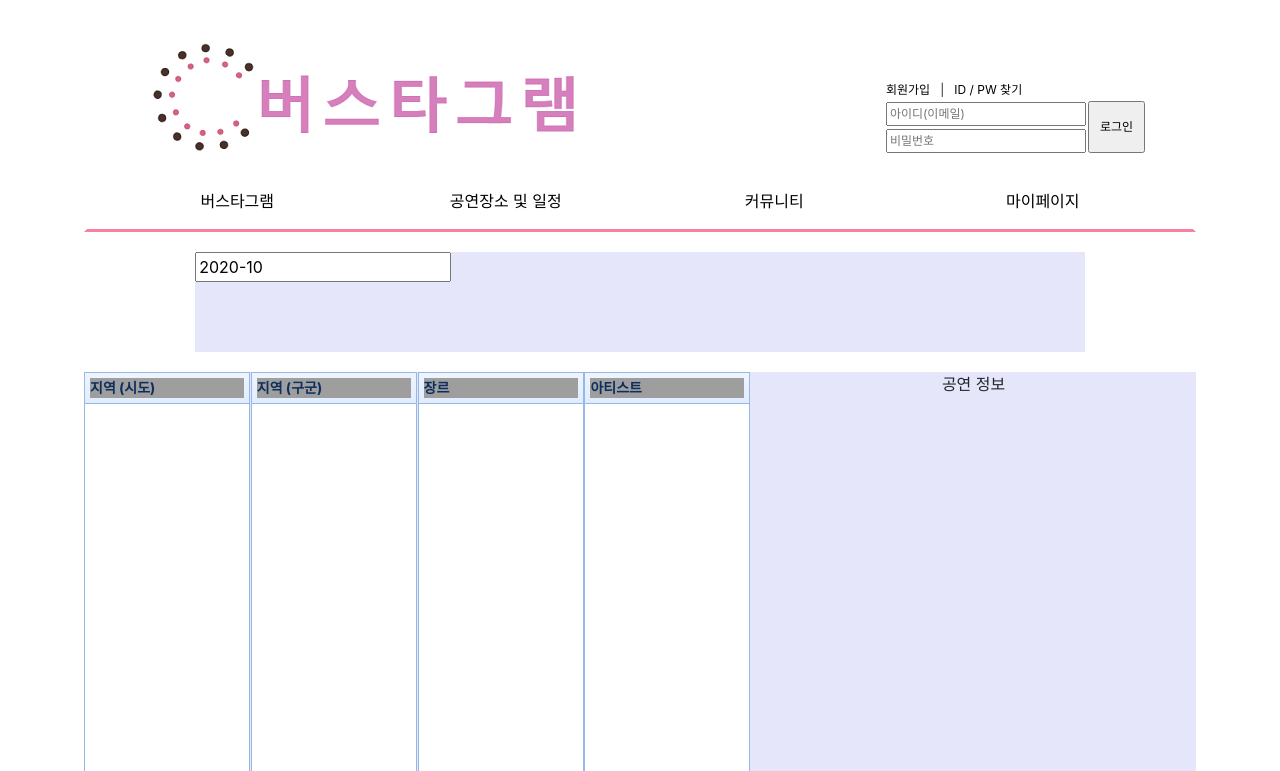
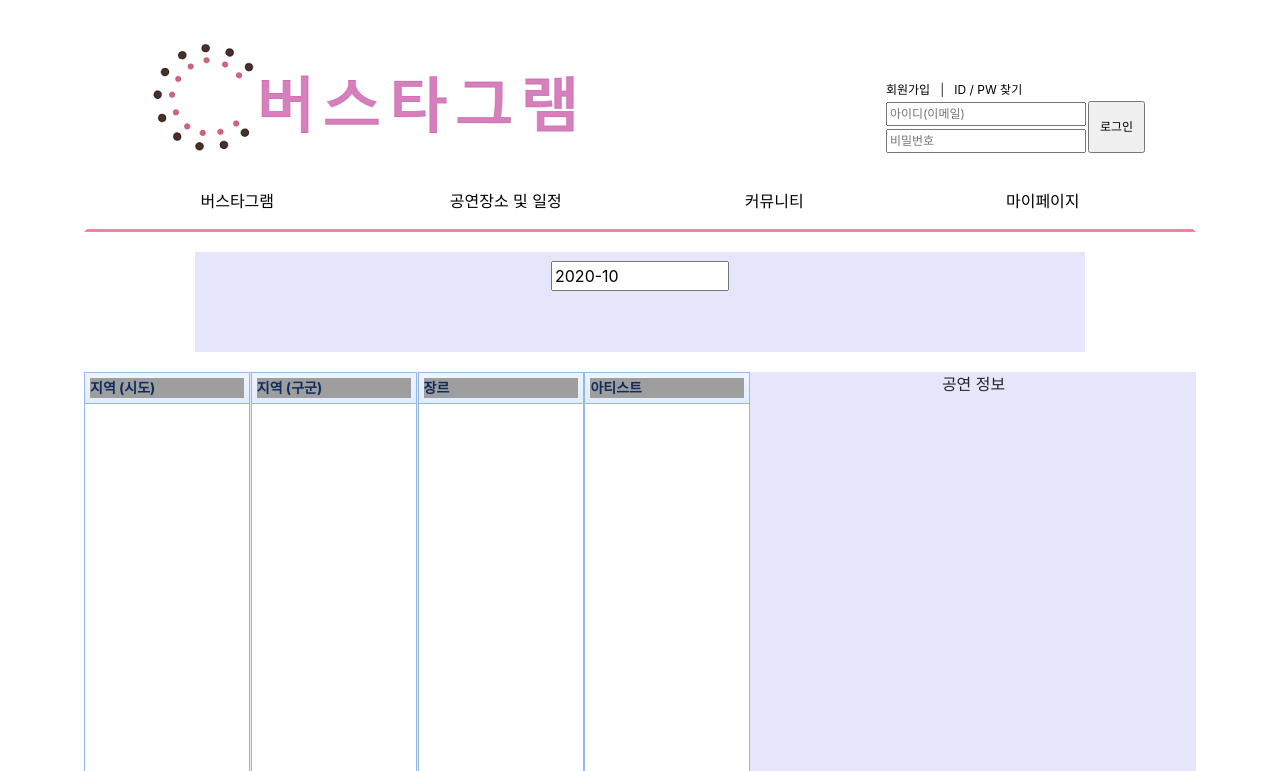
Before and after one commit to wonik-kim/Project_Bustagram, a Java web app: template Bustagram/webapp/WEB-INF/views/performance/schedule.jsp in a window 1280 px wide. Shown: the top 771 px of the page. Run offline with Spring Boot 4, a stand-in JSP engine, Linux system fonts and the light colour scheme; the template is opened without the code that fills it, so the values that code supplies are empty; the project's own start-up code is not run, and a stand-in starts its controllers and pages; some libraries are stand-ins or nearby versions; grey boxes are pictures that could not be loaded.

Commit message:
20201012

```diff
--- a/Bustagram/webapp/WEB-INF/views/performance/schedule.jsp
+++ b/Bustagram/webapp/WEB-INF/views/performance/schedule.jsp
@@ -15,6 +15,12 @@
 	<script type="text/javascript" src="/js/jquery.min.js"></script>
 	<script type="text/javascript" src="/js/jquery.easyui.min.js"></script>
 	<script src="https://code.jquery.com/jquery-3.5.1.min.js"></script>
+	<style>
+		#datepicker {
+			margin:1% 40%;
+			width:20%;
+		}
+	</style>
 	<script>
 		$('#sido').on('click', 'li', function() {
 			conlole.log($(this).attr("value"));
```
